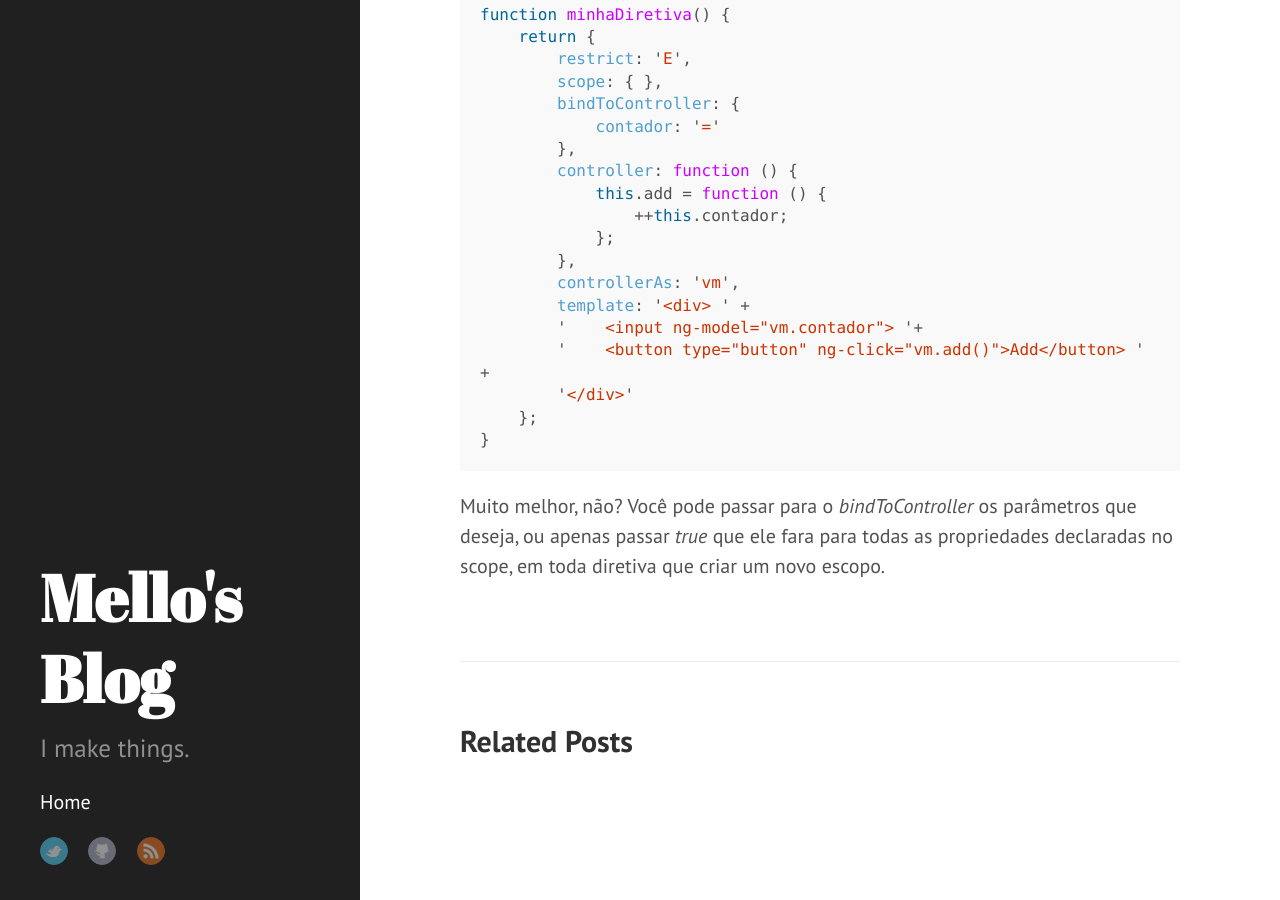
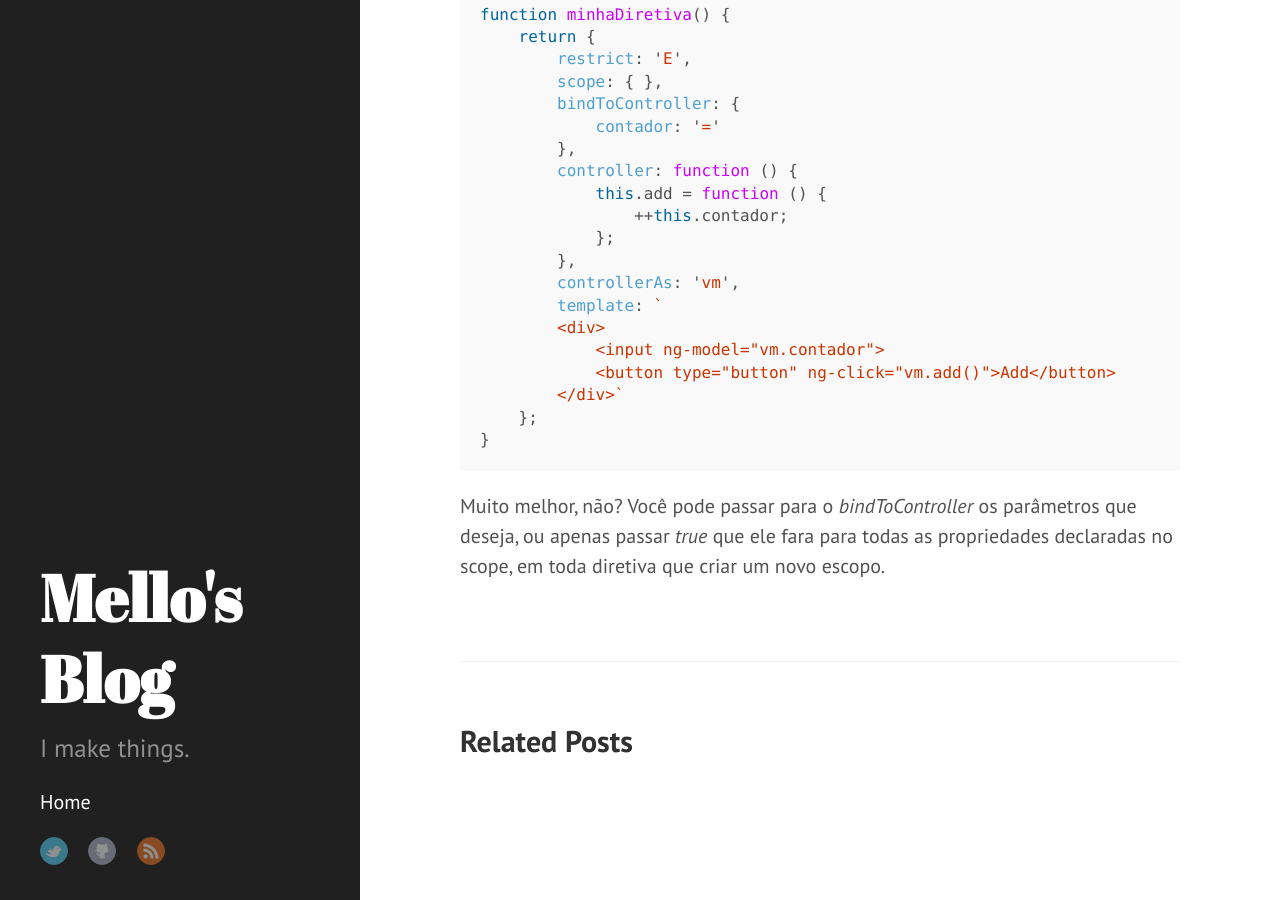
Before and after one commit to joaomello-zz/joaomello.github.io, a Jekyll site: the page built from _posts/2015-11-15-angular-bindtocontroller.markdown, in a window 1280 px wide and 900 px high, scrolled down 1051 px. Built offline with Jekyll 4.4.1, drawn with Linux system fonts in a browser that asks for light colours.

Commit message:
Post update: Angular bindToController

```diff
--- a/_posts/2015-11-15-angular-bindtocontroller.markdown
+++ b/_posts/2015-11-15-angular-bindtocontroller.markdown
@@ -53,10 +53,11 @@ function minhaDiretiva() {
             };
         },
         controllerAs: 'vm',
-        template: '<div> ' +
-        '    <input ng-model="vm.contador"> '+
-        '    <button type="button" ng-click="vm.add()">Add</button> ' +
-        '</div>'
+        template: `
+        <div>
+            <input ng-model="vm.contador">
+            <button type="button" ng-click="vm.add()">Add</button>
+        </div>`
     };
 }
 ~~~
```
